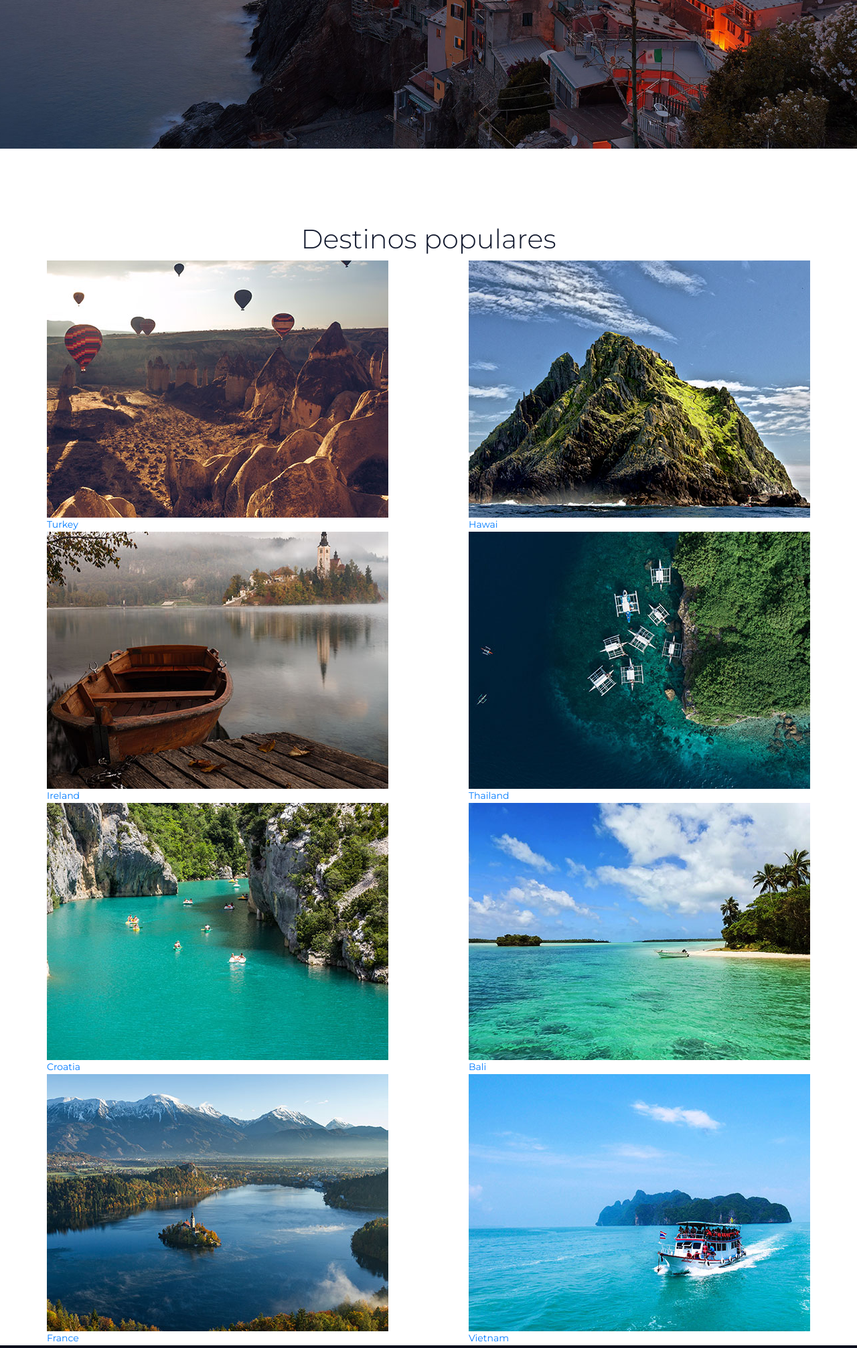
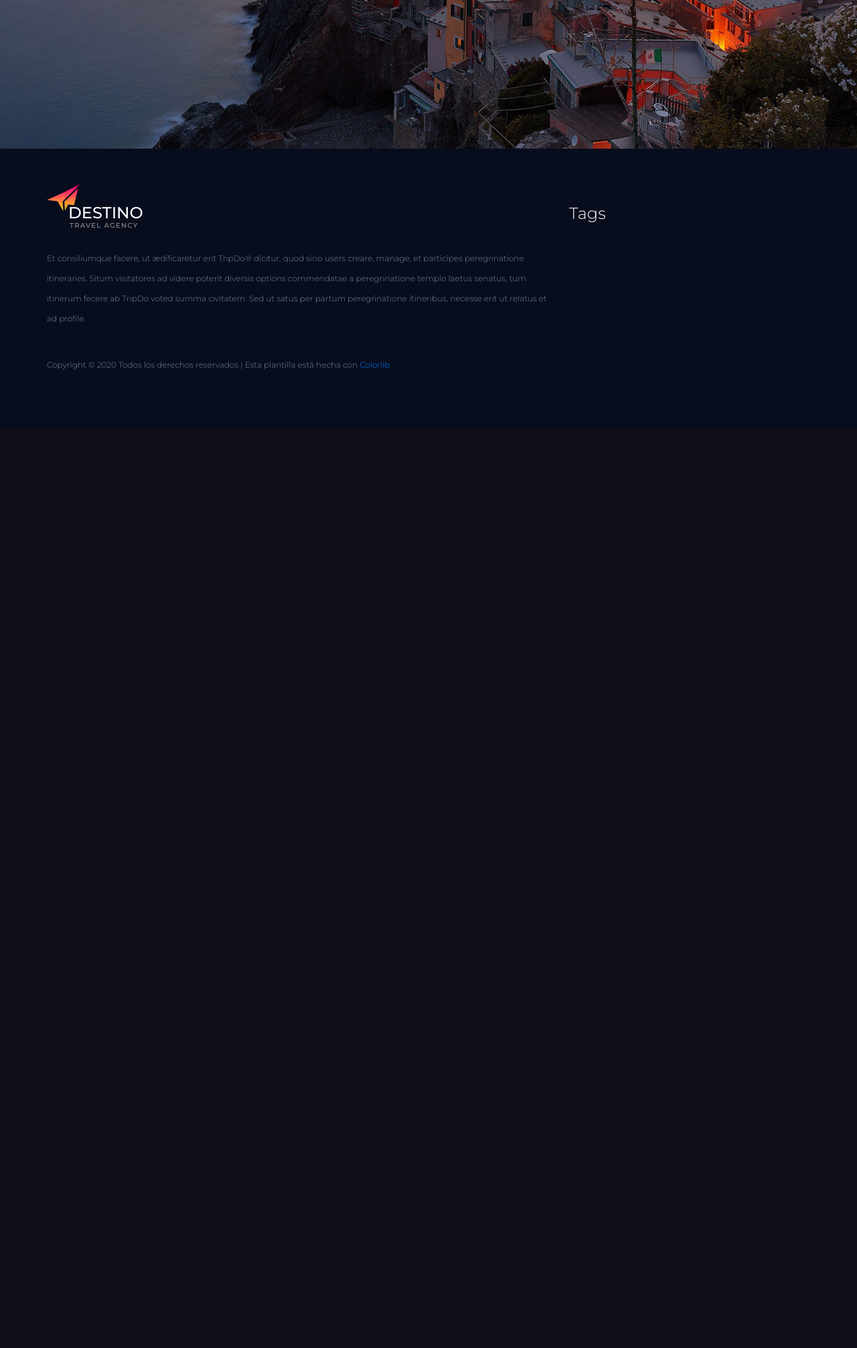
Before and after one commit to JotaJota96/TripDo_obligatorio_PHP, a CodeIgniter app: page /laboratorio-php/ in a window 1280 px wide. Shown: the part 578-2591 px from the top of the page at 67% size. After the commit the page ends 1130 px from the top, so only its background shows below. Run offline with CodeIgniter, Linux system fonts and the light colour scheme; data that the repository does not hold is empty.

Commit message:
Solucion de la paguina de inicio

```diff
--- a/tripdo/application/views/inicio.php
+++ b/tripdo/application/views/inicio.php
@@ -11,109 +11,5 @@
 				</div>
 			</div>
 		</div>
-
-		<!-- Popular -->
-		<div class="popular">
-			<div class="container">
-				<div class="row">
-					<div class="col">
-						<div class="section_title text-center">
-							<h2>Destinos populares</h2>
-						</div>
-					</div>
-				</div>
-				<div class="row">
-					<div class="col">
-						<div
-							class="popular_content d-flex flex-md-row flex-column flex-wrap align-items-md-center align-items-start justify-content-md-between justify-content-start">
-
-							<!-- Popular Item -->
-							<div class="popular_item">
-								<a href="offers.html">
-									<img src="<?= base_url()?>/public/images/popular_1.jpg" alt="image by Egzon Bytyqi">
-									<div class="popular_item_content">
-										<div class="popular_item_title">Turkey</div>
-									</div>
-								</a>
-							</div>
-
-							<!-- Popular Item -->
-							<div class="popular_item">
-								<a href="offers.html">
-									<img src="<?= base_url()?>/public/images/popular_2.jpg" alt="https://unsplash.com/@michael75">
-									<div class="popular_item_content">
-										<div class="popular_item_title">Hawai</div>
-									</div>
-								</a>
-							</div>
-
-							<!-- Popular Item -->
-							<div class="popular_item">
-								<a href="offers.html">
-									<img src="<?= base_url()?>/public/images/popular_3.jpg" alt="https://unsplash.com/@sapegin">
-									<div class="popular_item_content">
-										<div class="popular_item_title">Ireland</div>
-									</div>
-								</a>
-							</div>
-
-							<!-- Popular Item -->
-							<div class="popular_item">
-								<a href="offers.html">
-									<img src="<?= base_url()?>/public/images/popular_4.jpg" alt="https://unsplash.com/@kensuarez">
-									<div class="popular_item_content">
-										<div class="popular_item_title">Thailand</div>
-									</div>
-								</a>
-							</div>
-
-							<!-- Popular Item -->
-							<div class="popular_item">
-								<a href="offers.html">
-									<img src="<?= base_url()?>/public/images/popular_5.jpg" alt="https://unsplash.com/@noahbasle">
-									<div class="popular_item_content">
-										<div class="popular_item_title">Croatia</div>
-									</div>
-								</a>
-							</div>
-
-							<!-- Popular Item -->
-							<div class="popular_item">
-								<a href="offers.html">
-									<img src="<?= base_url()?>/public/images/popular_6.jpg" alt="https://unsplash.com/@seb">
-									<div class="popular_item_content">
-										<div class="popular_item_title">Bali</div>
-									</div>
-								</a>
-							</div>
-
-							<!-- Popular Item -->
-							<div class="popular_item">
-								<a href="offers.html">
-									<img src="<?= base_url()?>/public/images/popular_7.jpg" alt="https://unsplash.com/@nevenkrcmarek">
-									<div class="popular_item_content">
-										<div class="popular_item_title">France</div>
-									</div>
-								</a>
-							</div>
-
-							<!-- Popular Item -->
-							<div class="popular_item">
-								<a href="offers.html">
-									<img src="<?= base_url()?>/public/images/popular_8.jpg" alt="https://unsplash.com/@bergeryap87">
-									<div class="popular_item_content">
-										<div class="popular_item_title">Vietnam</div>
-									</div>
-								</a>
-							</div>
-
-						</div>
-					</div>
-				</div>
-			</div>
-		</div>
-
-
-
 <!-- Footer -->
 <?php echo $footer;?>
```
Also changed, not shown: tripdo/public/styles/inicio.css (+2 -59 lines).
